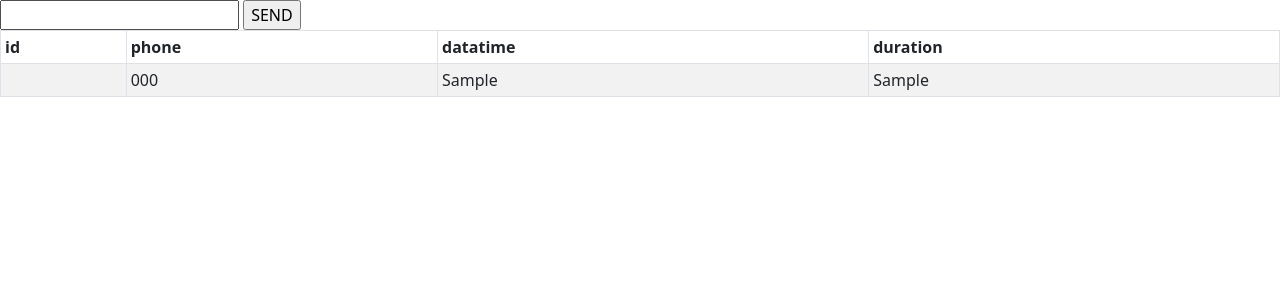
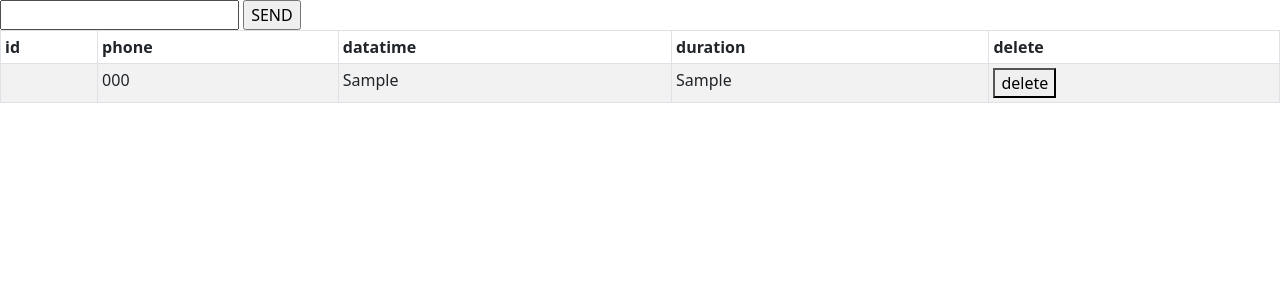
Before and after one commit to Konton022/php-lesson1, a PHP site: page / in a window 1280 px wide. Shown: the top 300 px of the page. Run offline with PHP 8.4, Linux system fonts and the light colour scheme; tables that the repository leaves empty or names only in its code hold one stand-in row (values such as "Sample post"); data that the repository does not hold is empty.

Commit message:
added delete button

```diff
--- a/index.php
+++ b/index.php
@@ -35,6 +35,7 @@
             <th>phone</th>
             <th>datatime</th>
             <th>duration</th>
+            <th>delete</th>
             </tr>
         </thead>
         <tbody class="">
@@ -45,6 +46,7 @@
                     <td><?=$call['phone']?></td>
                     <td><?=$call['dt_call']?></td>
                     <td><?=$call['duration']?></td>
+                    <td><button name=<?=$call['call_id']?>>delete</button></td>
                 </tr>
             <?php endforeach; ?>
         </tbody>
```
